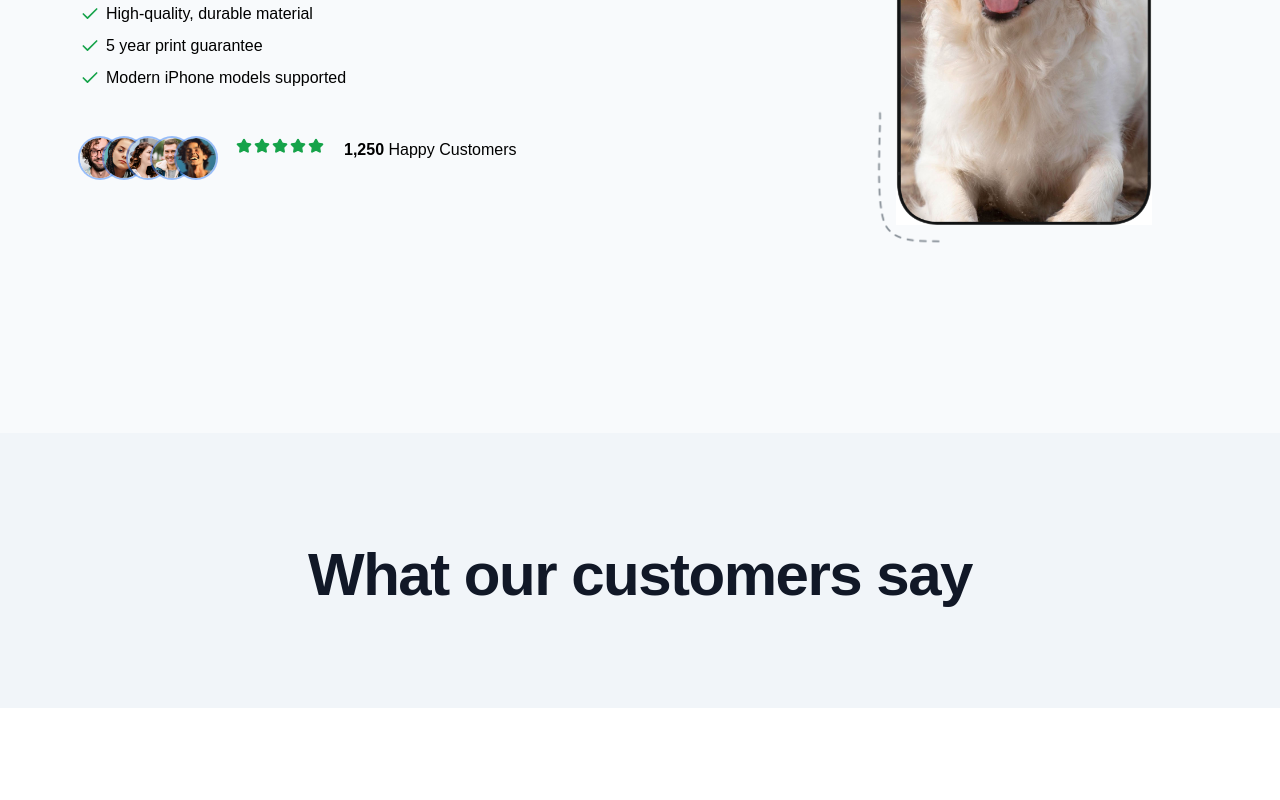
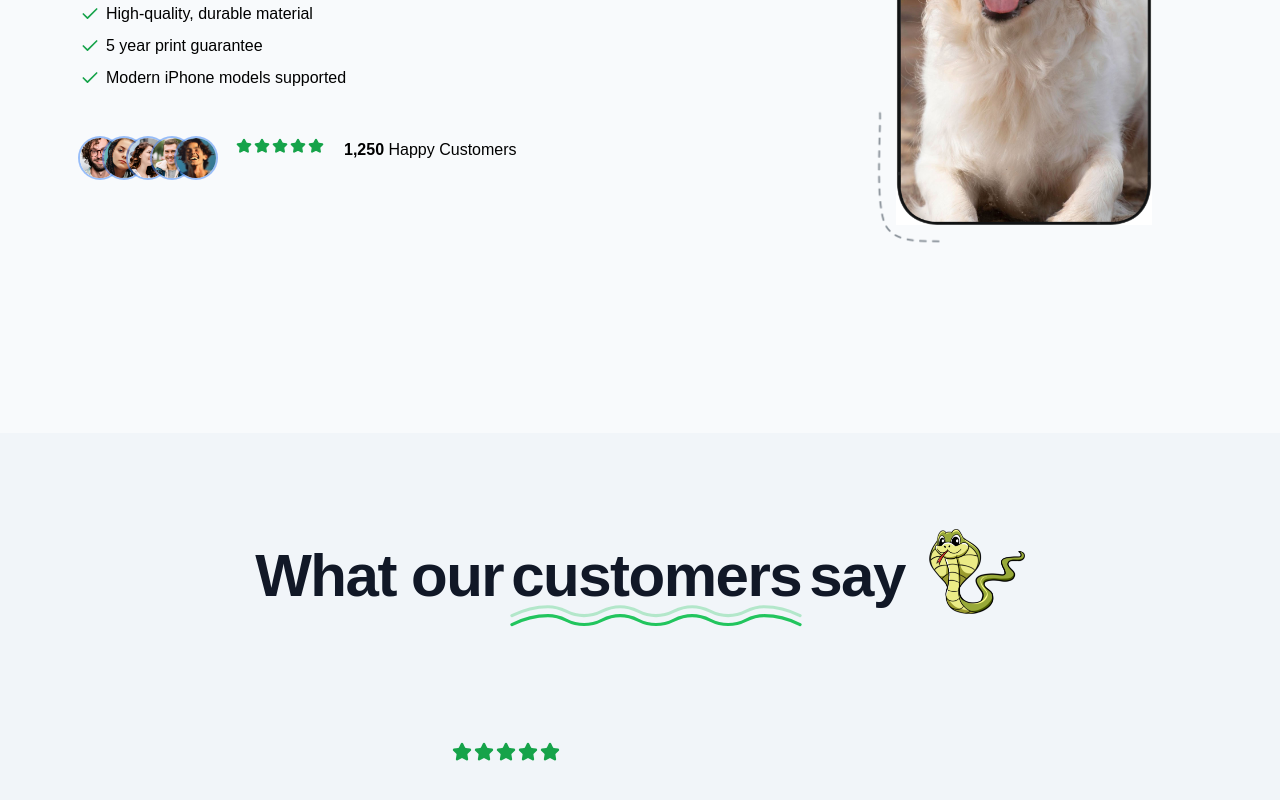
Before and after one commit to wchan1097/casecobra, a Next.js app: page / in a window 1280 px wide. Shown: the part 562-1362 px from the top of the page. Before the commit the page ends 1270 px from the top, so only its background shows below. Built offline with nearby package versions, Linux system fonts and the light colour scheme; no server answers.

Commit message:
add icon page

```diff
--- a/src/app/page.tsx
+++ b/src/app/page.tsx
@@ -2,6 +2,7 @@ import Image from "next/image";
 import MaxWidthWrapper from "@/components/MaxWidthWrapper";
 import { Check, Star } from "lucide-react";
 import Phone from "@/components/Phone";
+import { Icons } from "@/components/icons";
 
 export default function Home() {
   return (
@@ -110,8 +111,26 @@ export default function Home() {
 				<div className="flex flex-col lg:flex-row items-center gap-3 sm:gap-6">
 					<h2 className="order-1 mt-2 tracking-tight text-center text-balance !leading-tight font-bold text-5xl
 					md:text-6xl text-gray-900">
-						What our customers say
+						What our
+						<span className="relative px-2">
+							customers
+							<Icons.underline className="hidden sm:block pointer-events-none absolute inset-x-0 -bottom-8 text-green-500"/>
+						</span>
+						say
 					</h2>
+					<img src="/snake-2.png" className="w-24 order-0 lg:order-2"/>
+				</div>
+
+				<div className="mx-auto grid max-w-2xl grid-cols-1 px-4 lg:mx-0 lg:max-w-none lg:grid-cols-2 gap-y-16">
+					<div className="flex flex-auto flex-col gap-4 lg:pr-8 xl:pr-20">
+						<div className="flex gap-0.5 mb-2">
+							<Star className="h-5 w-5 text-green-600 fill-green-600" />
+							<Star className="h-5 w-5 text-green-600 fill-green-600" />
+							<Star className="h-5 w-5 text-green-600 fill-green-600" />
+							<Star className="h-5 w-5 text-green-600 fill-green-600" />
+							<Star className="h-5 w-5 text-green-600 fill-green-600" />
+						</div>
+					</div>
 				</div>
 			</MaxWidthWrapper>
 		</section>
--- /dev/null
+++ b/src/components/icons.tsx
@@ -0,0 +1,20 @@
+import { LucideProps } from "lucide-react";
+
+export const Icons = {
+	underline: (props: LucideProps) => (
+		<svg {...props} viewBox='0 0 687 155'>
+			<g
+				stroke='currentColor'
+				strokeWidth='7'
+				fill='none'
+				fillRule='evenodd'
+				strokeLinecap='round'
+				strokeLinejoin='round'>
+				<path
+					d='M20 98c27-13.3333333 54-20 81-20 40.5 0 40.5 20 81 20s40.626917-20 81-20 40.123083 20 80.5 20 40.5-20 81-20 40.5 20 81 20 40.626917-20 81-20c26.915389 0 53.748722 6.6666667 80.5 20'
+					opacity='.3'></path>
+				<path d='M20 118c27-13.3333333 54-20 81-20 40.5 0 40.5 20 81 20s40.626917-20 81-20 40.123083 20 80.5 20 40.5-20 81-20 40.5 20 81 20 40.626917-20 81-20c26.915389 0 53.748722 6.6666667 80.5 20'></path>
+			</g>
+		</svg>
+	)
+}
```
Also changed, not shown: 1 other file (tests, documents, lock files or other folders).
